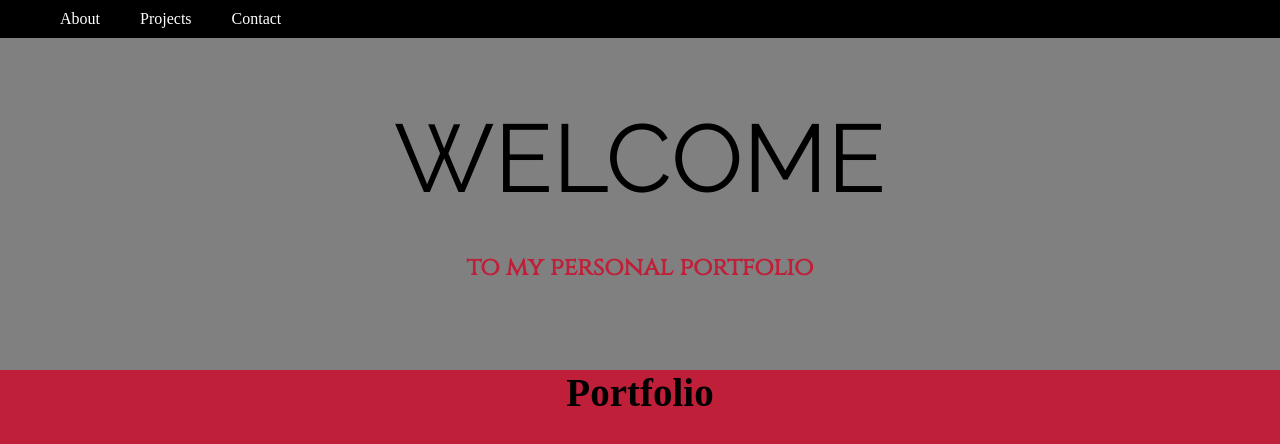
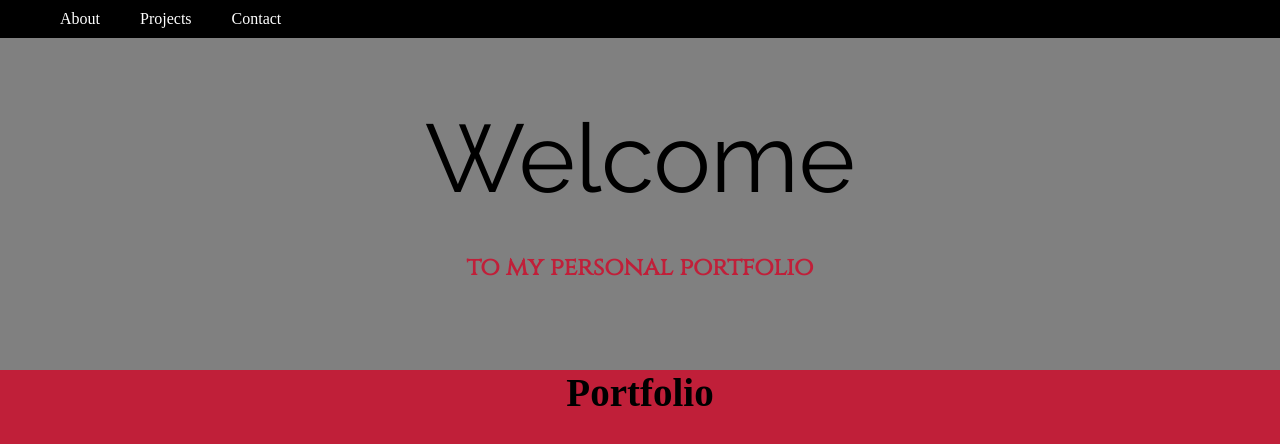
Before and after one commit to honmapietra/portfolio, a plain HTML site: page index.html in a window 1280 px wide. Shown: the top 444 px of the page. Drawn offline with Linux system fonts and the light colour scheme.

Commit message:
Changed welcome message

```diff
--- a/index.html
+++ b/index.html
@@ -17,7 +17,7 @@
     </ul>
   </nav>
   <section class="welcome-section" id="about">
-    <h1>WELCOME</h1>
+    <h1>Welcome</h1>
     <p>to my personal portfolio</p>
   </section>
   <section class="projects" id="projects">
```
